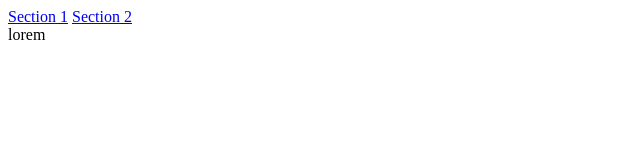
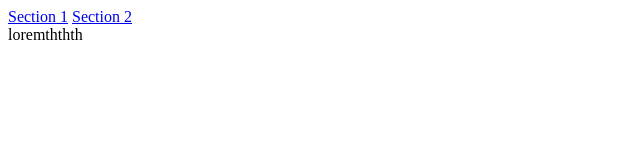
Before and after one commit to TysRzo/rappel, a plain HTML site: page index.html in a window 1280 px wide. Shown: the full height of the page, 0-640 px from the left. Drawn offline with Linux system fonts and the light colour scheme.

Commit message:
docs(branch)

```diff
--- a/index.html
+++ b/index.html
@@ -14,7 +14,7 @@
         </nav>
     </header>
     <main>
-        <section id="welcome_section">lorem</section>
+        <section id="welcome_section">loremththth</section>
         <section id="about_section"></section>
     </main>
 </body>
```
